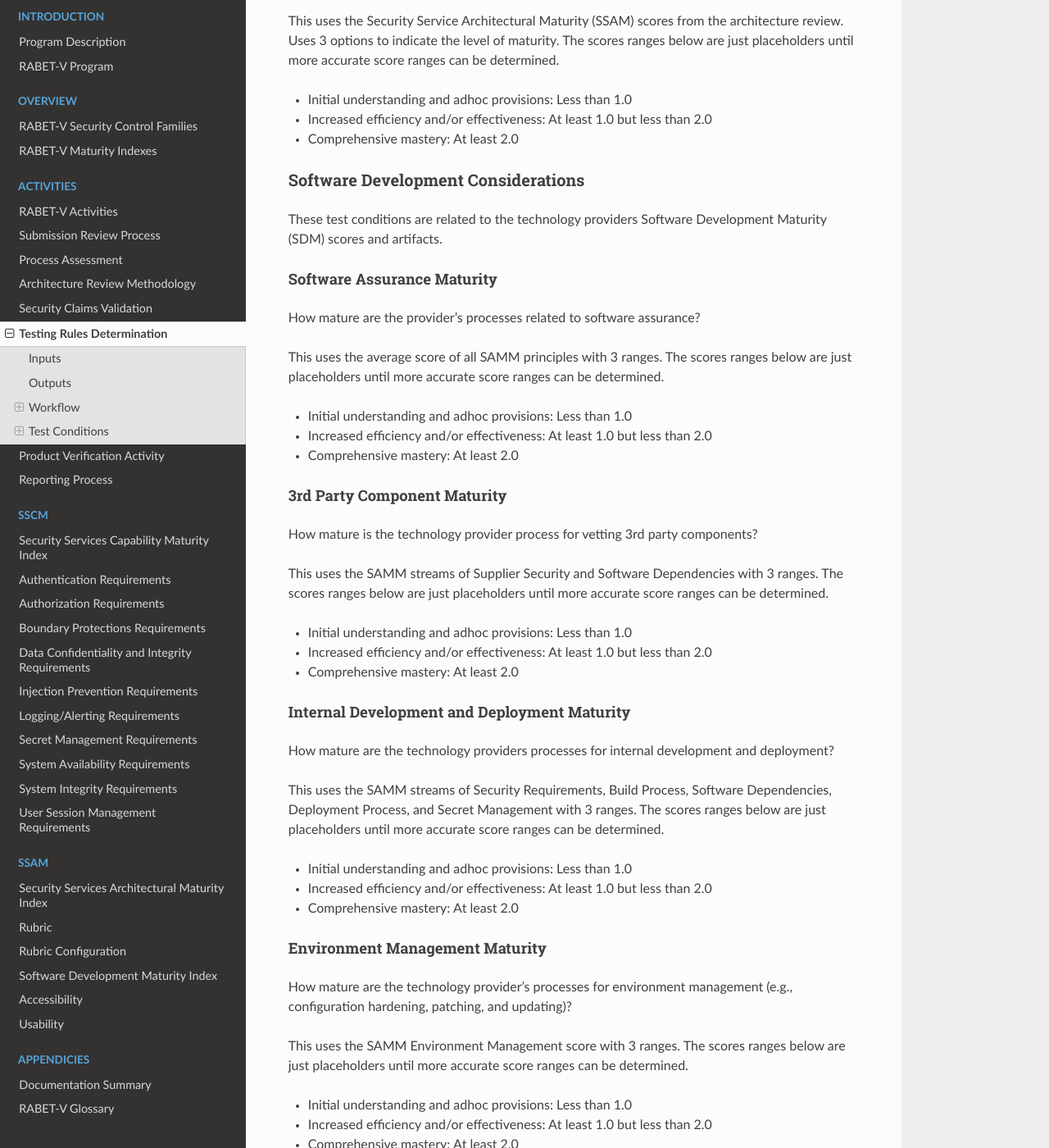
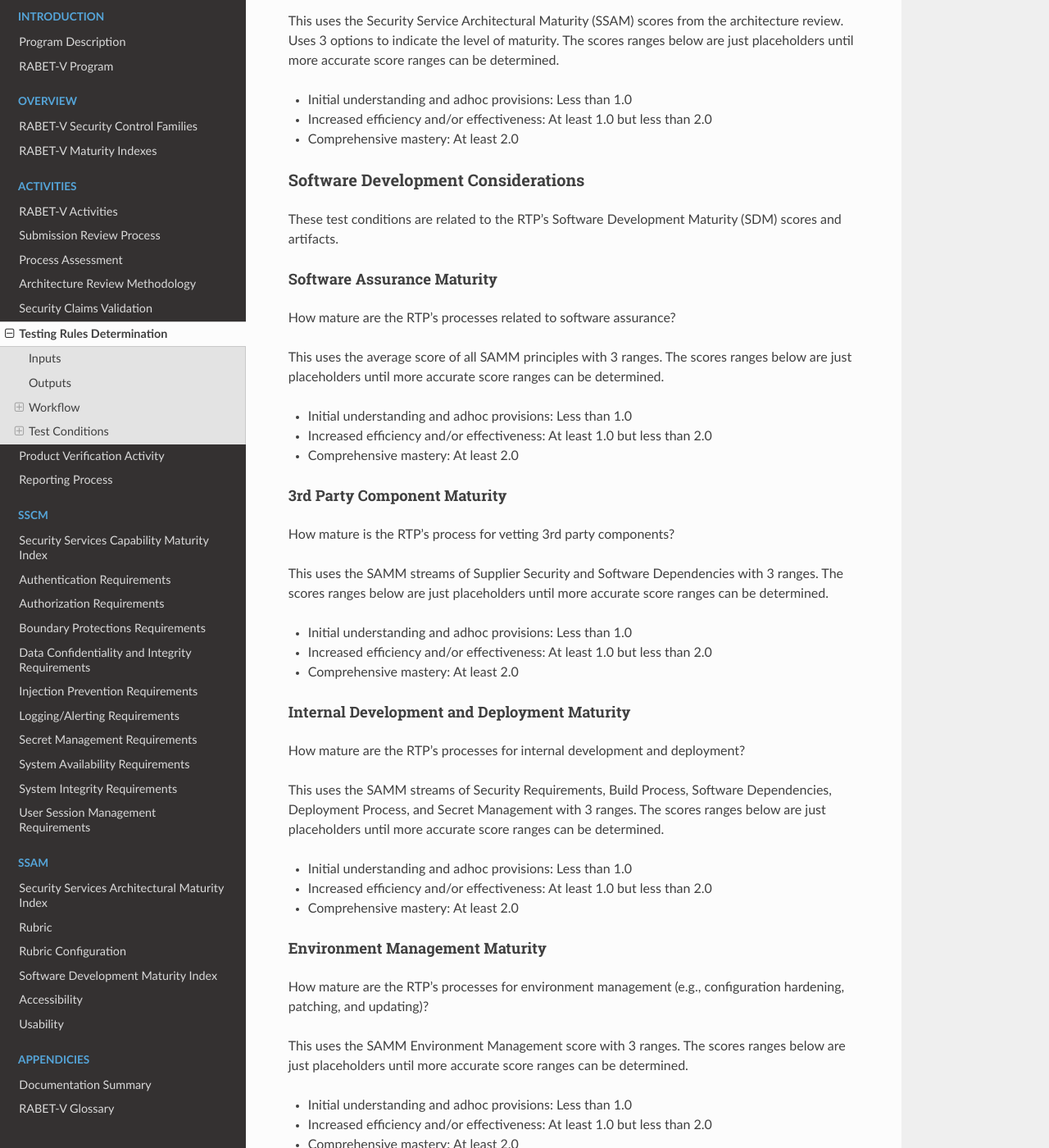
Before and after one commit to it-dept-cis/RABET-V-Pilot, a Sphinx documentation site: the page built from docs/source/Activities/Testing_Rules_Determination.md, in a window 1280 px wide and 1400 px high, scrolled down 2466 px. Shown: the whole window at 82% size. Built offline with Sphinx 7.4.7 and the Read the Docs theme 2.0.0, drawn with Linux system fonts in a browser that asks for light colours; pages that are not in the unit, such as notebooks, are missing from menus.

Commit message:
Update Testing_Rules_Determination.md

```diff
--- a/docs/source/Activities/Testing_Rules_Determination.md
+++ b/docs/source/Activities/Testing_Rules_Determination.md
@@ -92,11 +92,11 @@ This uses the Security Service Architectural Maturity (SSAM) scores from the arc
 
 #### Software Development Considerations
 
-These test conditions are related to the technology providers Software Development Maturity (SDM) scores and artifacts.
+These test conditions are related to the RTP's Software Development Maturity (SDM) scores and artifacts.
 
 ##### Software Assurance Maturity
 
-How mature are the provider’s processes related to software assurance?
+How mature are the RTP’s processes related to software assurance?
 
 This uses the average score of all SAMM principles with 3 ranges. The scores ranges below are just placeholders until more accurate score ranges can be determined.
 
@@ -108,7 +108,7 @@ This uses the average score of all SAMM principles with 3 ranges. The scores ran
 
 ##### 3rd Party Component Maturity
 
-How mature is the technology provider process for vetting 3rd party components?
+How mature is the RTP's process for vetting 3rd party components?
 
 This uses the SAMM streams of Supplier Security and Software Dependencies with 3 ranges. The scores ranges below are just placeholders until more accurate score ranges can be determined.
 
@@ -120,7 +120,7 @@ This uses the SAMM streams of Supplier Security and Software Dependencies with 3
 
 ##### Internal Development and Deployment Maturity
 
-How mature are the technology providers processes for internal development and deployment?
+How mature are the RTP's processes for internal development and deployment?
 
 This uses the SAMM streams of Security Requirements, Build Process, Software Dependencies, Deployment Process, and Secret Management with 3 ranges. The scores ranges below are just placeholders until more accurate score ranges can be determined.
 
@@ -132,7 +132,7 @@ This uses the SAMM streams of Security Requirements, Build Process, Software Dep
 
 ##### Environment Management Maturity
 
-How mature are the technology provider’s processes for environment management (e.g., configuration hardening, patching, and updating)?
+How mature are the RTP’s processes for environment management (e.g., configuration hardening, patching, and updating)?
 
 This uses the SAMM Environment Management score with 3 ranges. The scores ranges below are just placeholders until more accurate score ranges can be determined.
 
```
